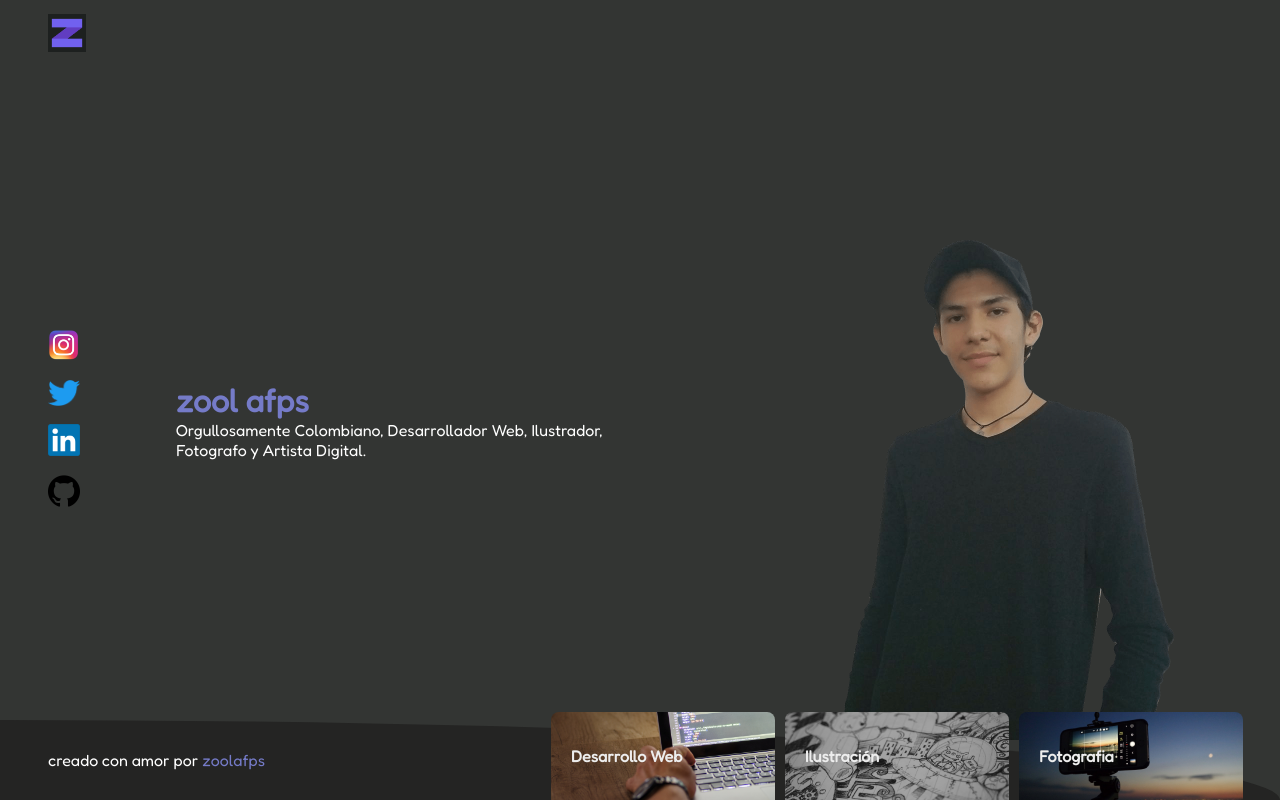
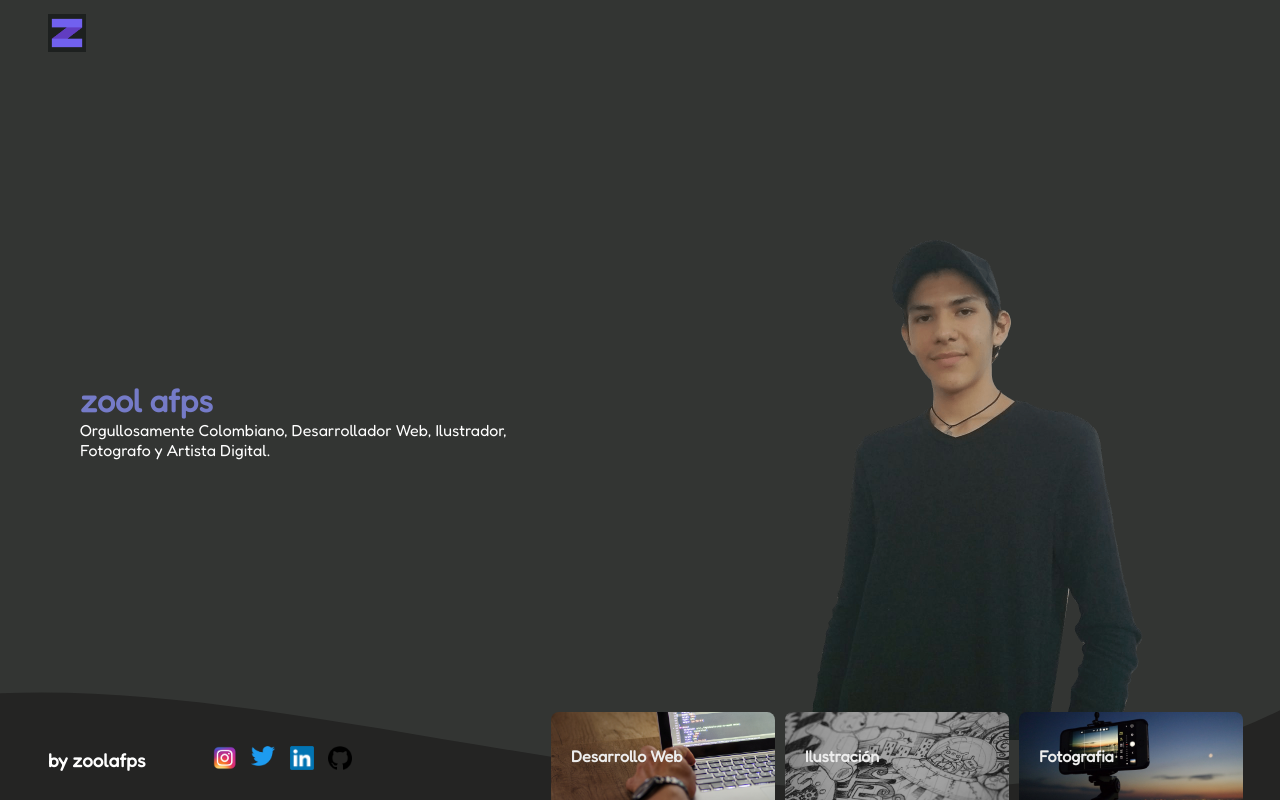
Before and after one commit to zoolafps/zoolafps.github.io, a PHP site: page / in a window 1280 px wide. Run offline with PHP 8.4, Linux system fonts and the light colour scheme.

Commit message:
11/04/22
version dos de la version 2, para limpiar la web de archivos innecesarios  y dar orden a la view movil

```diff
--- a/css/main.css
+++ b/css/main.css
@@ -92,17 +71,8 @@ a{
   height: auto;
   display: flex;
   align-items: center;
-  justify-content: space-between;
-  gap: 5rem;
-}
-.hero .sidebar{
-  display: flex;
-  flex-direction: column;
-  gap: .9rem;
-}
-.hero .sidebar img{
-  width: 2rem;
-  height: auto;
+  justify-content: center;
+  gap: 10rem;
 }
 .hero img {
   width: 30rem;
@@ -122,22 +92,38 @@ a{
   width: 100%;
   position: absolute;
   bottom: 0px;
+}
+.banner-box{
+  margin: auto;
+  width: 100%;
+  position: absolute;
+  bottom: 0px;
   display: flex;
   align-items: center;
   justify-content: space-between;
-  background: var(--colorthree);
-  border-top-right-radius: 400%;
 }
-.banner p{
+.banner-box .foo-inf{
   margin-left: 3rem;
+  width: 19rem;
+  display: flex;
+  align-items: center;
+  justify-content: space-between;
 }
-.banner .cards{
+.banner-box .sidebar{
+  display: flex;
+  gap: .9rem;
+}
+.banner-box .sidebar img{
+  width: 1.5rem;
+  height: auto;
+}
+.banner-box .cards{
   padding: 20px 2rem 0px;
   display: flex;
   align-items: flex-end;
   height: 5rem;
 }
-.banner .cards .card{
+.banner-box .cards .card{
   margin: 0px 5px;
   padding: 20px;
   border-radius: 8px 8px 0px 0px;
--- a/index.html
+++ b/index.html
@@ -6,17 +6,14 @@
   <meta http-equiv="X-UA-Compatible" content="IE=edge">
   <meta name="viewport" content="width=device-width, initial-scale=1.0">
 
-  <!-- INFO  -->
   <title>zoolafps</title>
   <link rel="shortcut icon" href="images/1-min.png" type="image/x-icon">
   <meta name="description" content="
     Thi is the oficial portafolio with zoolafps">
   <meta name="keywords" content="zoolafps, zool-afps, zool.afps, portafolio, fotografo, ilustrador">
 
-  <!-- CUSTOM CSS -->
   <link rel="stylesheet" href="css/main.css">
 
-  <!-- FONTS -->
   <link rel="preconnect" href="https://fonts.googleapis.com">
   <link rel="preconnect" href="https://fonts.gstatic.com" crossorigin>
   <link href="https://fonts.googleapis.com/css2?family=Fredoka&display=swap" rel="stylesheet">
@@ -24,65 +21,55 @@
 
 <body class="hidden">
   <div class="conteiner">
-    <!--------------------------LOADER------------>
     <div id="onload" class="center">
-      <img
-        loading="lazy"
-        src="Pulse-2.1s-200px.gif"
-        style="width: 10rem"
-        />
+      <img loading="lazy" src="img/Pulse-2.1s-200px.gif" style="width: 10rem" />
     </div>
 
-    <!-- BARRA DE NAVEGACION -->
     <nav class="navbar">
       <a href="/"><img class="logo" loading="lazy" src="images/1-min.png" alt="zoolafps logo"></a>
-      <div class="r-btn">
-        <img class="open-btn" src="images/1_ccexpress.png">
-        <img class="close-btn" src="images/2_ccexpress.png">
+      <div class="btnham">
+        <img class="open" src="images/1_ccexpress.png">
+        <img class="close" src="images/2_ccexpress.png">
       </div>
     </nav>
-
-    <!-- HERO SECTION -->
     <header class="hero">
-      <!-- LATERAL -->
-      <aside class="sidebar">
-        <a href="https://instagram.com/zool.afps" target="_blank"><img loading="lazy" src="img/instagram_png.png"></a>
-        <a href="https://twitter.com/zoolafps" target="_blank"><img loading="lazy" src="img/twitter_png.png"></a>
-        <a href="https://co.linkedin.com/in/zool-afps-915378211" target="_blank"><img loading="lazy" src="img/LinkedIn_png.png"></a>
-        <a href="https://github.com/zoolafps" target="_blank"><img loading="lazy" src="img/github_png.png"></a>
-      </aside>
-      <!-- HERO INFO -->
       <div class="box">
         <h1>zool afps</h1>
         <p>Orgullosamente Colombiano, Desarrollador Web, Ilustrador, Fotografo y Artista Digital.</p>
       </div>
       <img loading="lazy" src="images/zoolafps.png">
     </header>
-
-    <!-- BANNER -->
     <section class="banner">
-      <p>creado con amor por <a href="">zoolafps</a></p>
-
-      <!-- PROYECTOS -->
-      <ul class="cards">
-        <a href="proyectos/Dev.html" rel="nofollow">
-          <li class="card dev" loading="lazy" style="background-image: url('img/desarrollo.jpg');">Desarrollo Web</li>
-        </a>
-        <a href="proyectos/Ilu.html" rel="nofollow">
-          <li class="card des" loading="lazy" style="background-image: url('img/ilustracion.jpg');">Ilustración</li>
-        </a>
-        <a href="proyectos/Pho.html" rel="nofollow">
-          <li class="card photo" loading="lazy" style="background-image: url('img/fotografia.jpg');">Fotografia</li>
-        </a>
-      </ul>
+      <div class="wave" style="height: 160px; overflow: hidden;"><svg viewBox="0 0 500 150" preserveAspectRatio="none"
+        style="height: 100%; width: 100%;">
+        <path d="M0.00,49.98 C150.96,34.05 347.90,255.11 505.92,58.72 L500.00,150.00 L0.00,150.00 Z"
+          style="stroke: none; fill: #242423;"></path>
+      </svg></div>
+      <div class="banner-box">
+        <ul class="foo-inf">
+          <h3>by zoolafps</h3>
+          <aside class="sidebar">
+            <a href="https://instagram.com/zool.afps" target="_blank"><img loading="lazy"
+                src="img/instagram_png.png"></a>
+            <a href="https://twitter.com/zoolafps" target="_blank"><img loading="lazy" src="img/twitter_png.png"></a>
+            <a href="https://co.linkedin.com/in/zool-afps-915378211" target="_blank"><img loading="lazy"
+                src="img/LinkedIn_png.png"></a>
+            <a href="https://github.com/zoolafps" target="_blank"><img loading="lazy" src="img/github_png.png"></a>
+          </aside>
+        </ul>
+        <ul class="cards">
+          <a class="card dev" loading="lazy" href="proyectos/Dev.html" rel="nofollow" style="background-image: url('img/desarrollo.jpg');">Desarrollo Web
+          </a>
+          <a class="card des" loading="lazy" href="proyectos/Ilu.html" rel="nofollow" style="background-image: url('img/ilustracion.jpg');">Ilustración
+          </a>
+          <a class="card photo" loading="lazy" href="proyectos/Pho.html" rel="nofollow" style="background-image: url('img/fotografia.jpg');">Fotografia
+          </a>
+        </ul>
+      </div>
     </section>
   </div>
 
-  <!-- SCRIPTS -->
-  <script src="js/loader.js">
-    alert("hola");
-  </script>
+  <script src="js/loader.js"></script>
   <script src="https://code.jquery.com/jquery-3.6.0.min.js"></script>
 </body>
-
 </html>
```
Also changed, not shown: other parts of css/main.css (+76 -23 lines), img/Pulse-2.1s-200px.gif (added).
